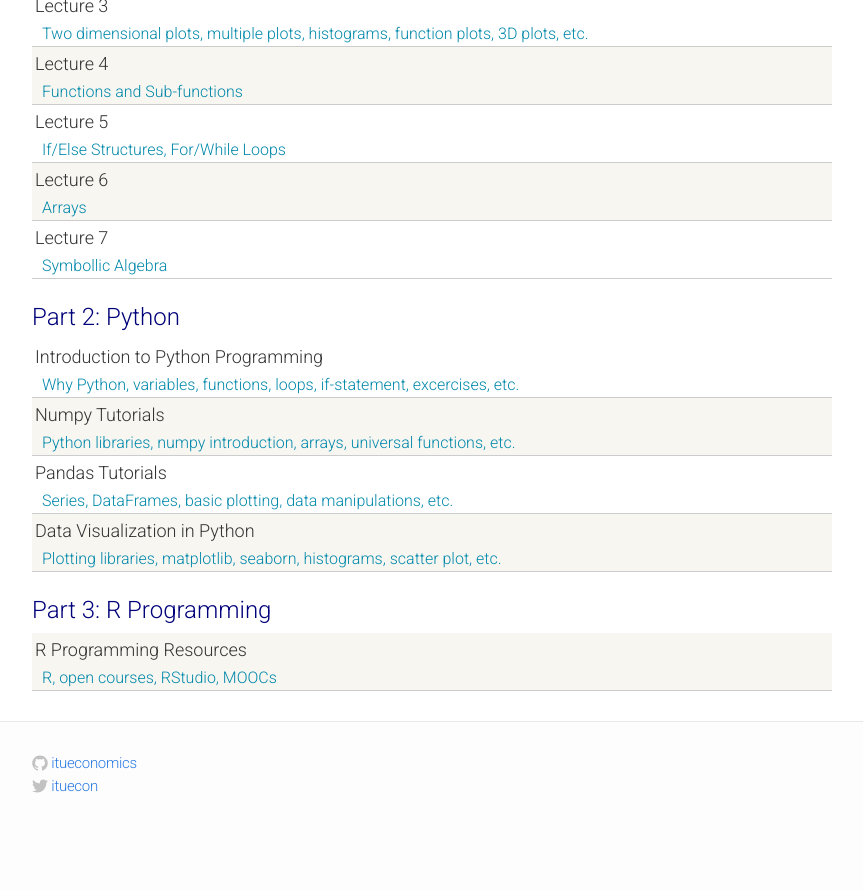
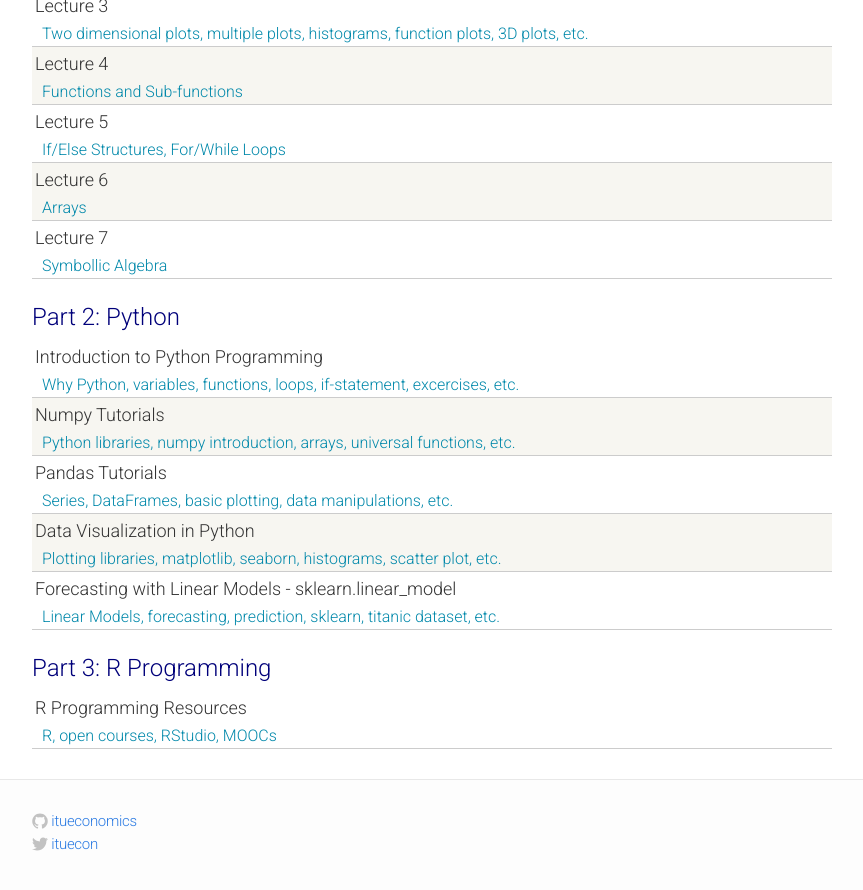
Before and after one commit to itueconomics/bil113e, a Jekyll site: the page built from index.html, in a window 1280 px wide and 900 px high, scrolled down 595 px. Shown: the top 890 px of the window, without its empty margins (208-1071 px from the left). Built offline with Jekyll 4.4.1, drawn with Linux system fonts in a browser that asks for light colours; before the commit the page ends 1437 px from its top, so only the background shows below that.

Commit message:
sklearn homepage

```diff
--- a/index.html
+++ b/index.html
@@ -132,6 +132,14 @@ layout: default
         Plotting libraries, matplotlib, seaborn, histograms, scatter plot, etc.
       </div>
     </div>
+    <div class="materials-item">
+      <a href="titanic.html">
+        Forecasting with Linear Models - sklearn.linear_model
+      </a>
+      <div class="kw">
+        Linear Models, forecasting, prediction, sklearn, titanic dataset, etc.
+      </div>
+    </div>
 
     <div class="module-header">Part 3: R Programming</div>
     <div class="materials-item">
```
